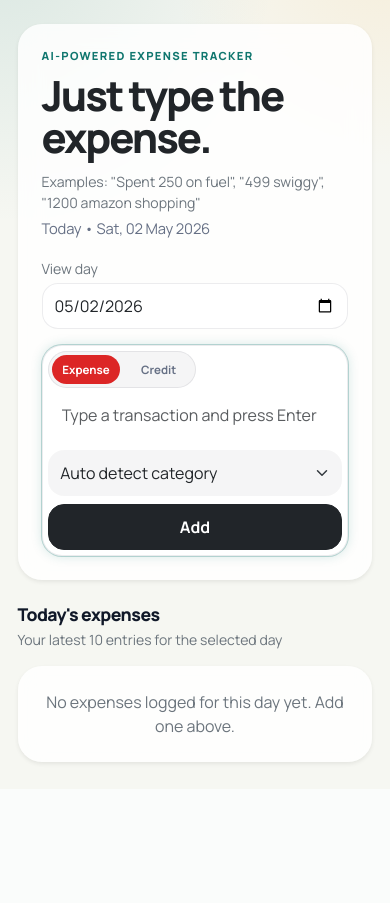
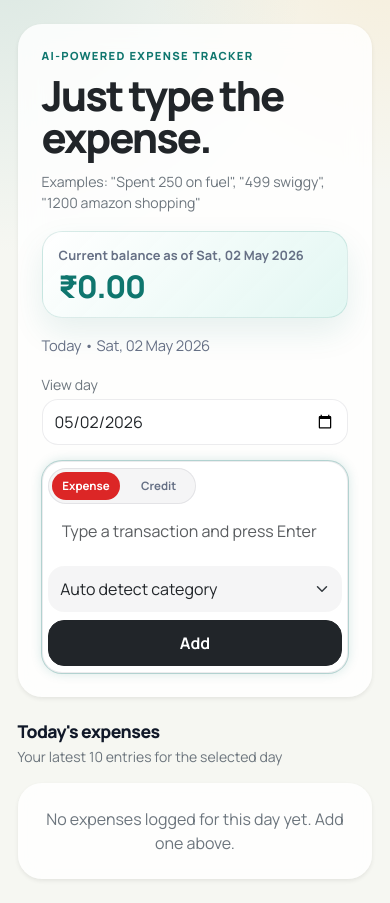
Before and after one commit to tariqumd/SpendSense, a Flask app: page / in a window 390 px wide. Shown: the part 55-958 px from the top of the page. Before the commit the page ends 821 px from the top, so only its background shows below. Run offline with Flask 3, Linux system fonts and the light colour scheme; the visitor is signed in with stand-in values (Sample User, id 1); tables that the repository leaves empty hold one stand-in row (values such as "Sample post"); grey boxes marked "Sample" are stand-in pictures.

Commit message:
further updates

```diff
--- a/app.py
+++ b/app.py
@@ -778,6 +778,24 @@ def create_app():
             .limit(10)
             .all()
         )
+        home_balance_credits = (
+            Transaction.query.filter(
+                Transaction.user_id == g.user.id,
+                Transaction.transaction_type == "credit",
+                Transaction.created_at <= get_day_bounds(selected_date)[1],
+            )
+            .with_entities(func.coalesce(func.sum(Transaction.amount), 0))
+            .scalar()
+        )
+        home_balance_spending = (
+            Transaction.query.filter(
+                Transaction.user_id == g.user.id,
+                Transaction.transaction_type == "debit",
+                Transaction.created_at <= get_day_bounds(selected_date)[1],
+            )
+            .with_entities(func.coalesce(func.sum(Transaction.amount), 0))
+            .scalar()
+        )
         return render_template(
             "home.html",
             transactions=recent_transactions,
@@ -786,6 +804,7 @@ def create_app():
             selected_date_value=selected_date.strftime("%Y-%m-%d"),
             today_label=selected_date.strftime("%a, %d %b %Y"),
             is_today=selected_date == date.today(),
+            current_balance=float(home_balance_credits or 0) - float(home_balance_spending or 0),
             home_return_url=url_for("home", selected_date=selected_date.strftime("%Y-%m-%d")),
             transaction_type_options={"debit": "Expense", "credit": "Credit"},
         )
@@ -1082,7 +1101,7 @@ def create_app():
         raw_selected_category = (request.args.get("category", "") or "").strip()
         selected_category = normalize_rule_name(raw_selected_category) if raw_selected_category else ""
         dashboard_view = (request.args.get("view") or "category").strip().lower()
-        if dashboard_view not in {"category", "all"}:
+        if dashboard_view not in {"category", "all", "credits"}:
             dashboard_view = "category"
         dashboard_data = build_dashboard_dataset(g.user.id, request.args)
         filters = dashboard_data["filters"]
@@ -1101,6 +1120,28 @@ def create_app():
         all_logs = (
             filtered_transactions.order_by(Transaction.created_at.desc(), Transaction.id.desc()).limit(50).all()
         )
+        credit_rows = (
+            filtered_transactions.filter_by(transaction_type="credit")
+            .with_entities(
+                Transaction.category,
+                func.sum(Transaction.amount).label("total"),
+                func.count(Transaction.id).label("count"),
+            )
+            .group_by(Transaction.category)
+            .order_by(func.sum(Transaction.amount).desc())
+            .all()
+        )
+        credit_breakdown = [
+            {
+                "category": row.category,
+                "total": float(row.total),
+                "count": row.count,
+                "share": (float(row.total) / float(dashboard_data["total_credits"] or 1) * 100)
+                if dashboard_data["total_credits"]
+                else 0,
+            }
+            for row in credit_rows
+        ]
 
         return render_template(
             "dashboard.html",
@@ -1116,6 +1157,7 @@ def create_app():
             chart_basis_label=dashboard_data["chart_basis_label"],
             selected_category=selected_category,
             category_transactions=category_transactions,
+            credit_breakdown=credit_breakdown,
             dashboard_view=dashboard_view,
             all_logs=all_logs,
             filters=filters,
--- a/static/styles.css
+++ b/static/styles.css
@@ -347,6 +347,39 @@ body {
   color: var(--muted);
   font-size: 0.92rem;
   letter-spacing: -0.01em;
+}
+
+.home-hero-top {
+  display: flex;
+  align-items: flex-start;
+  justify-content: space-between;
+  gap: 1.25rem;
+}
+
+.home-balance-card {
+  display: inline-grid;
+  gap: 0.35rem;
+  padding: 0.95rem 1.1rem;
+  background: linear-gradient(135deg, rgba(255, 255, 255, 0.92), rgba(223, 246, 241, 0.88));
+  border: 1px solid rgba(15, 118, 110, 0.14);
+  border-radius: 20px;
+  box-shadow: 0 14px 32px rgba(15, 118, 110, 0.10);
+  margin-left: auto;
+  flex: 0 0 auto;
+}
+
+.home-balance-label {
+  color: var(--muted);
+  font-size: 0.8rem;
+  font-weight: 700;
+  letter-spacing: 0.01em;
+}
+
+.home-balance-value {
+  font-size: clamp(1.6rem, 4vw, 2.3rem);
+  font-weight: 800;
+  letter-spacing: -0.04em;
+  line-height: 1;
 }
 
 .home-date-form {
@@ -874,6 +907,11 @@ body {
     margin-bottom: 0.8rem !important;
   }
 
+  .home-hero-top {
+    flex-direction: column;
+    gap: 0.85rem;
+  }
+
   .home-hero-card .eyebrow {
     font-size: 0.7rem;
     margin-bottom: 0.55rem !important;
@@ -881,6 +919,16 @@ body {
 
   .home-hero-card .text-secondary {
     font-size: 0.88rem;
+  }
+
+  .home-balance-card {
+    width: 100%;
+    margin-left: 0;
+    padding: 0.9rem 1rem;
+  }
+
+  .home-balance-value {
+    font-size: clamp(1.4rem, 8vw, 2rem);
   }
 
   .home-hero-card .card-body {
--- a/templates/home.html
+++ b/templates/home.html
@@ -5,9 +5,17 @@
 {% block content %}
   <section class="hero-card card border-0 shadow-sm mb-4 home-hero-card">
     <div class="card-body p-4">
-      <p class="eyebrow mb-2">AI-powered expense tracker</p>
-      <h1 class="display-title mb-2">Just type the expense.</h1>
-      <p class="text-secondary mb-1">Examples: "Spent 250 on fuel", "499 swiggy", "1200 amazon shopping"</p>
+      <div class="home-hero-top mb-4">
+        <div>
+          <p class="eyebrow mb-2">AI-powered expense tracker</p>
+          <h1 class="display-title mb-2">Just type the expense.</h1>
+          <p class="text-secondary mb-1">Examples: "Spent 250 on fuel", "499 swiggy", "1200 amazon shopping"</p>
+        </div>
+        <div class="home-balance-card">
+          <div class="home-balance-label">Current balance as of {{ today_label }}</div>
+          <div class="home-balance-value {% if current_balance >= 0 %}credit-amount{% endif %}">₹{{ '%.2f'|format(current_balance) }}</div>
+        </div>
+      </div>
       <div class="d-flex flex-column flex-sm-row align-items-sm-end justify-content-between gap-3 mb-4">
         <p class="today-label mb-0">
           {% if is_today %}Today{% else %}Selected day{% endif %} • {{ today_label }}
```
Also changed, not shown: templates/dashboard.html (+26 -0 lines).
